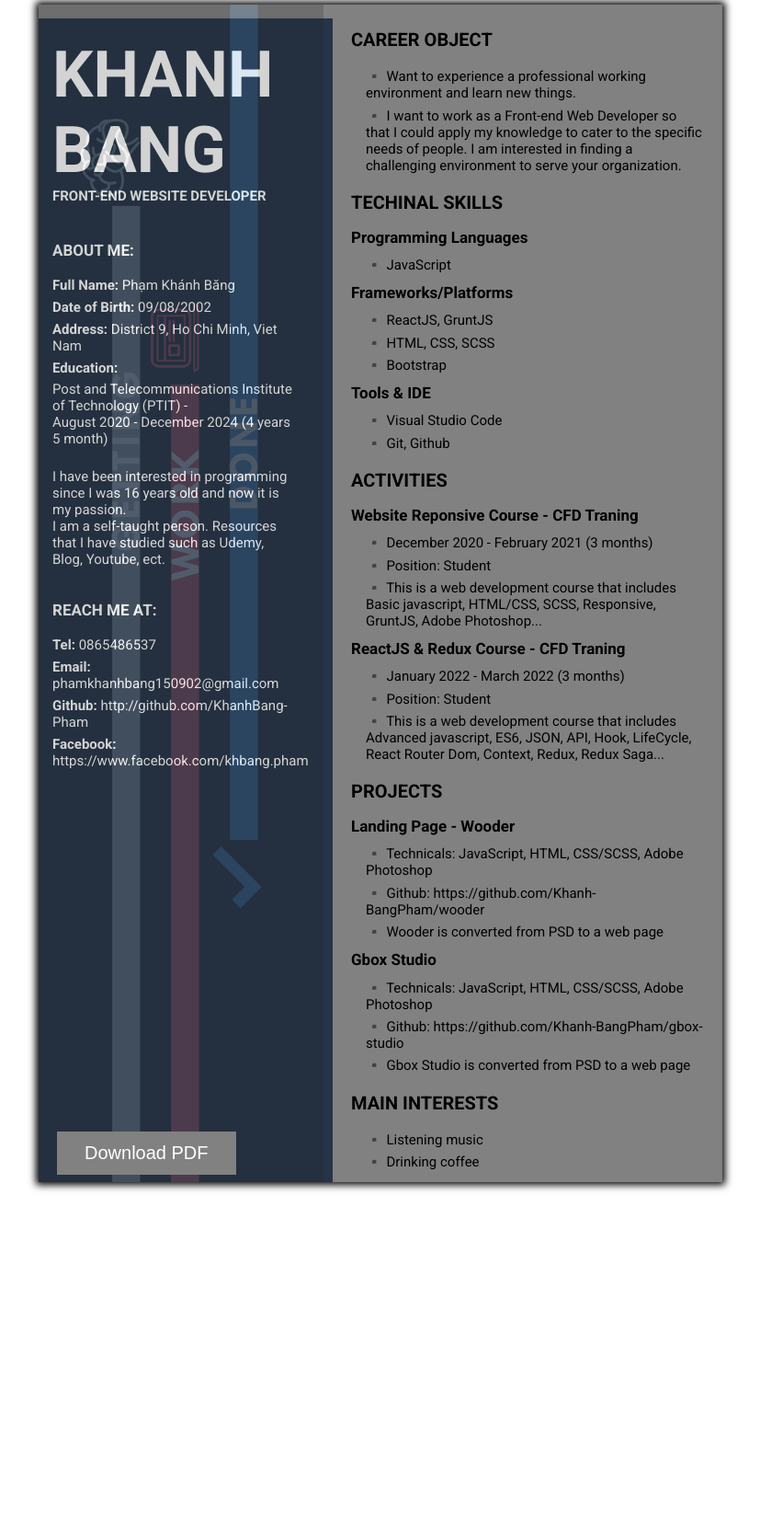
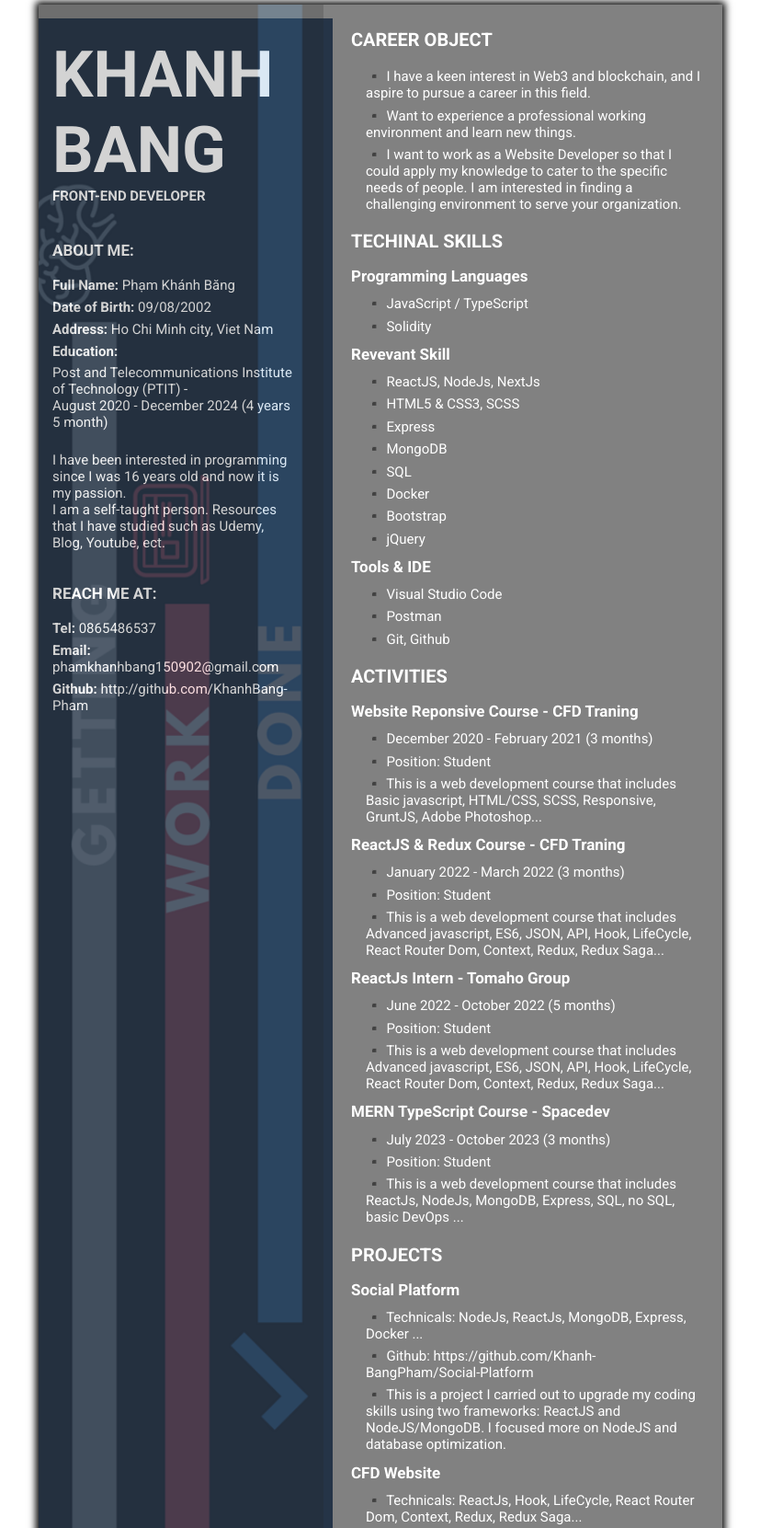
Before and after one commit to Khanh-BangPham/Khanh-Bang-Pham-Curriculum-Vitae, a plain HTML site: page index.html in a window 1280 px wide. Shown: the part 15-1676 px from the top of the page at 92% size, without its empty margins (226-1053 px from the left). Before the commit the page ends 1320 px from the top, so only its background shows below. Drawn offline with Linux system fonts and the light colour scheme.

Commit message:
update 8/11/23

```diff
--- a/index.html
+++ b/index.html
@@ -26,14 +26,14 @@
             <div class="background-img"></div>
             <div class="title">
                 <h1 id="name">Khanh Bang</h1>
-                <p class="working">Front-end Website Developer</p>
+                <p class="working">Front-end Developer</p>
             </div>
             <div class="content">
                 <div class="about">
                     <p>About me:</p>
                     <span> <b>Full Name:</b>  Phạm Khánh Băng</span> <br>
                     <span><b>Date of Birth:</b> 09/08/2002</span> <br>
-                    <span><b>Address:</b> District 9, Ho Chi Minh, Viet Nam</span> <br>
+                    <span><b>Address:</b> Ho Chi Minh city, Viet Nam</span> <br>
                     <span><b style="margin-bottom: 5px; display: inline-block;">Education:</b> <br> Post and Telecommunications Institute of Technology (PTIT) - <br> August 2020 - December 2024 (4 years 5 month)</span> <br>
                     <span class="introduce">I have been interested in programming since I was 16 years old and now it is my passion. <br>I am a self-taught person. Resources that I have studied such as Udemy, Blog, Youtube, ect.</span>
                 </div>
@@ -42,7 +42,6 @@
                     <span><b>Tel: </b>0865486537</span>
                     <span><b>Email:</b> phamkhanhbang150902@gmail.com</span> <br>
                     <span><b>Github:</b> http://github.com/KhanhBang-Pham</span> <br>
-                    <span><b>Facebook:</b> https://www.facebook.com/khbang.pham</span> <br>
                 </div>
             </div>
             <button type="submit" onclick="window.open('Pham Khanh Bang CV.pdf')">Download PDF</button>
@@ -50,24 +49,32 @@
         <div class="details right">
             <div class="section career-obj">
                 <h3>Career Object</h3>
+                <span>▪️ I have a keen interest in Web3 and blockchain, and I aspire to pursue a career in this field.</span><br>
                 <span>▪️ Want to experience a professional working environment and learn new things.</span><br>
-                <span>▪️ I want to work as a Front-end Web Developer so that I could apply my knowledge to cater to the specific needs of people. I am interested in finding a challenging environment to serve your organization.</span><br>
+                <span>▪️ I want to work as a Website Developer so that I could apply my knowledge to cater to the specific needs of people. I am interested in finding a challenging environment to serve your organization.</span><br>
             </div>
             <div class="section skills">
                 <h3>Techinal skills</h3>
                 <div class="skills-item">
                     <p>Programming Languages</p>
-                <span>▪️ JavaScript</span> <br>
+                <span>▪️ JavaScript / TypeScript </span> <br>
+                <span>▪️ Solidity </span> <br>
                 </div>
                 <div class="skills-item">
-                    <p>Frameworks/Platforms</p>
-                <span>▪️ ReactJS, GruntJS</span><br>
-                <span>▪️ HTML, CSS, SCSS</span><br>
+                    <p>Revevant Skill</p>
+                <span>▪️ ReactJS, NodeJs, NextJs</span><br>
+                <span>▪️ HTML5 & CSS3, SCSS</span><br>
+                <span>▪️ Express</span><br>
+                <span>▪️ MongoDB</span><br>
+                <span>▪️ SQL</span><br>
+                <span>▪️ Docker </span><br>
                 <span>▪️ Bootstrap</span><br>
+                <span>▪️ jQuery</span><br>
                 </div>
                 <div class="skills-item">
                 <p>Tools & IDE</p>
                 <span>▪️ Visual Studio Code</span><br>
+                <span>▪️ Postman</span><br>
                 <span>▪️ Git, Github</span><br>
                 </div>
             </div>
@@ -85,14 +92,32 @@
                 <span>▪️ Position: Student</span><br>
                 <span>▪️ This is a web development course that includes Advanced javascript, ES6, JSON, API, Hook, LifeCycle, React Router Dom, Context, Redux, Redux Saga...</span>
                 </div>
+                <div class="activities-item">
+                <p>ReactJs Intern - Tomaho Group</p>
+                <span>▪️ June 2022 - October 2022 (5 months)</span><br>
+                <span>▪️ Position: Student</span><br>
+                <span>▪️ This is a web development course that includes Advanced javascript, ES6, JSON, API, Hook, LifeCycle, React Router Dom, Context, Redux, Redux Saga...</span>
+                </div>
+                <div class="activities-item">
+                <p>MERN TypeScript Course - Spacedev</p>
+                <span>▪️ July 2023 - October 2023 (3 months)</span><br>
+                <span>▪️ Position: Student</span><br>
+                <span>▪️ This is a web development course that includes ReactJs, NodeJs, MongoDB, Express, SQL, no SQL, basic DevOps ...</span>
+                </div>
             </div>
             <div class="section projects">
                 <h3>Projects</h3>
                 <div class="projects-item">
-                    <p>Landing Page - Wooder</p>
-                    <span>▪️ Technicals: JavaScript, HTML, CSS/SCSS, Adobe Photoshop </span><br>
-                    <span>▪️ Github: https://github.com/Khanh-BangPham/wooder</span><br>
-                    <span>▪️ Wooder is converted from PSD to a web page</span>
+                    <p>Social Platform</p>
+                    <span>▪️ Technicals: NodeJs, ReactJs, MongoDB, Express, Docker ... </span><br>
+                    <span>▪️ Github: https://github.com/Khanh-BangPham/Social-Platform</span><br>
+                    <span>▪️ This is a project I carried out to upgrade my coding skills using two frameworks: ReactJS and NodeJS/MongoDB. I focused more on NodeJS and database optimization. </span>
+                </div>
+                        <div class="projects-item">
+                    <p>CFD Website</p>
+                    <span>▪️ Technicals: ReactJs, Hook, LifeCycle, React Router Dom, Context, Redux, Redux Saga... </span><br>
+                    <span>▪️ Github: https://github.com/Khanh-BangPham/cfd-website-reactjs</span><br>
+                    <span>▪️ This is a project I carried out to upgrade my coding skills using ReactJS. I focused more on React Hook and user experience optimization.</span>
                 </div>
                 <div class="projects-item">
                     <p>Gbox Studio</p>
--- a/style.css
+++ b/style.css
@@ -11,7 +11,7 @@ body{
     justify-content: center;
     align-items: center;
     font-family: 'Roboto', sans-serif;
-    color: #000;
+    color: #ffffff;
 }
 
 .container{
```
